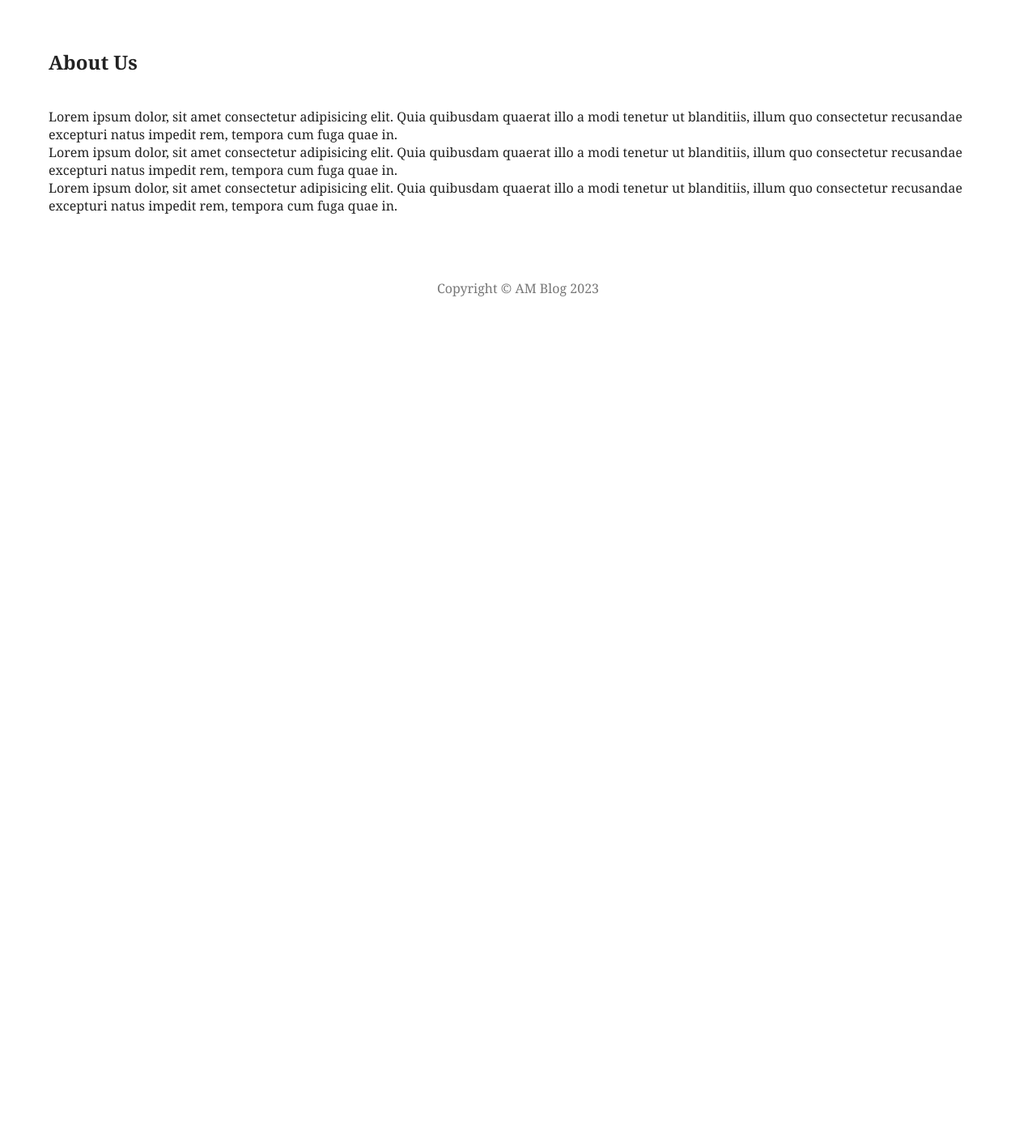
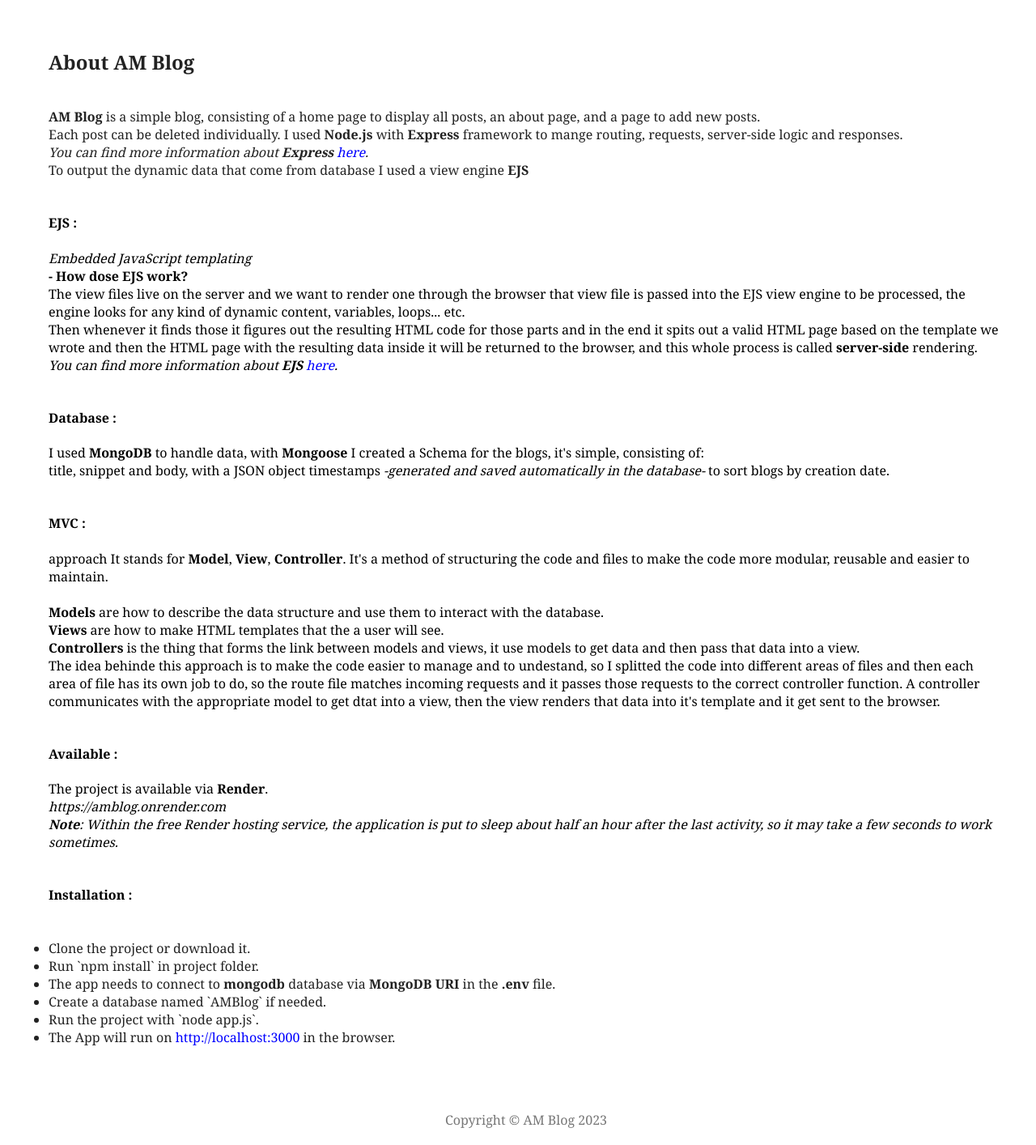
Before and after one commit to Rakesh243/My-Blog, a Node server app: page /about in a window 1280 px wide. Shown: the part 118-1532 px from the top of the page at 81% size. Before the commit the page ends 484 px from the top, so only its background shows below. Run offline with Node 20, Linux system fonts and the light colour scheme; some libraries are stand-ins or nearby versions.

Commit message:
Update about.ejs

```diff
--- a/views/about.ejs
+++ b/views/about.ejs
@@ -5,24 +5,111 @@
     <%- include('./partials/nav.ejs') %>
 
     <div class="about content">
-      <h2>About Us</h2>
+      <h2>About AM Blog</h2>
+      <div>
         <p>
-        Lorem ipsum dolor, sit amet consectetur adipisicing elit. Quia quibusdam
-        quaerat illo a modi tenetur ut blanditiis, illum quo consectetur
-        recusandae excepturi natus impedit rem, tempora cum fuga quae in.
+          <b>AM Blog</b> is a simple blog, consisting of a home page to display
+          all posts, an about page, and a page to add new posts.<br />
+          Each post can be deleted individually. I used <b>Node.js</b> with
+          <b>Express</b>
+          framework to mange routing, requests, server-side logic and
+          responses.<br />
+          <i>
+            You can find more information about <b>Express</b>
+            <a style="color: blue" href="https://expressjs.com" target="_blank"
+              >here</a
+            >. </i
+          ><br />
         </p>
         <p>
-        Lorem ipsum dolor, sit amet consectetur adipisicing elit. Quia quibusdam
-        quaerat illo a modi tenetur ut blanditiis, illum quo consectetur
-        recusandae excepturi natus impedit rem, tempora cum fuga quae in.
-      </p>
-      <p>
-        Lorem ipsum dolor, sit amet consectetur adipisicing elit. Quia quibusdam
-        quaerat illo a modi tenetur ut blanditiis, illum quo consectetur
-        recusandae excepturi natus impedit rem, tempora cum fuga quae in.
+          To output the dynamic data that come from database I used a view
+          engine
+          <b> EJS </b>
         </p>
       </div>
+      <br />
+      <div>
+        <h4>EJS :</h4>
+        <i> Embedded JavaScript templating</i><br />
+        <b> - How dose EJS work? </b><br />
+        The view files live on the server and we want to render one through the
+        browser that view file is passed into the EJS view engine to be
+        processed, the engine looks for any kind of dynamic content, variables,
+        loops... etc.<br />
+        Then whenever it finds those it figures out the resulting HTML code for
+        those parts and in the end it spits out a valid HTML page based on the
+        template we wrote and then the HTML page with the resulting data inside
+        it will be returned to the browser, and this whole process is called
+        <b> server-side </b>rendering.<br />
+        <i>
+          You can find more information about
+          <b> EJS </b>
+          <a style="color: blue" href="https://ejs.co">here</a>.
+        </i>
+      </div>
+      <br />
+      <div>
+        <h4>Database :</h4>
+        I used <b>MongoDB</b> to handle data, with <b>Mongoose</b> I created a
+        Schema for the blogs, it's simple, consisting of:<br />
+        title, snippet and body, with a JSON object timestamps
+        <i>-generated and saved automatically in the database-</i> to sort blogs
+        by creation date.
+      </div>
+      <br />
+      <div>
+        <h4>MVC :</h4>
+        approach It stands for <b>Model</b>, <b>View</b>, <b>Controller</b>.
+        It's a method of structuring the code and files to make the code more
+        modular, reusable and easier to maintain.<br /><br />
+        <b>Models</b> are how to describe the data structure and use them to
+        interact with the database.<br />
+        <b>Views</b> are how to make HTML templates that the a user will see.<br />
+        <b>Controllers</b> is the thing that forms the link between models and
+        views, it use models to get data and then pass that data into a view.<br />
+        The idea behinde this approach is to make the code easier to manage and
+        to undestand, so I splitted the code into different areas of files and
+        then each area of file has its own job to do, so the route file matches
+        incoming requests and it passes those requests to the correct controller
+        function. A controller communicates with the appropriate model to get
+        dtat into a view, then the view renders that data into it's template and
+        it get sent to the browser.
+      </div>
+      <br />
+      <div>
+        <h4>Available :</h4>
+        The project is available via <b>Render</b>. <br />
+        <i>https://amblog.onrender.com</i><br />
+        <i>
+          <b>Note</b>: Within the free Render hosting service, the application
+          is put to sleep about half an hour after the last activity, so it may
+          take a few seconds to work sometimes.
+        </i>
+      </div>
+      <br />
+      <div>
+        <h4>Installation :</h4>
+        <br />
+        <ul>
+          <li>Clone the project or download it.</li>
+          <li>Run `npm install` in project folder.</li>
+          <li>
+            The app needs to connect to <b>mongodb</b> database via
+            <b>MongoDB URI</b> in the <b>.env</b> file.
+          </li>
+          <li>Create a database named `AMBlog` if needed.</li>
+          <li>Run the project with `node app.js`.</li>
+          <li>
+            The App will run on
+            <a style="color: blue" href="http://localhost:3000"
+              >http://localhost:3000</a
+            >
+            in the browser.
+          </li>
+        </ul>
 
         <%- include('./partials/footer.ejs') %>
+      </div>
+    </div>
   </body>
 </html>
```
Lines whose indentation alone changed are shown as unchanged.
